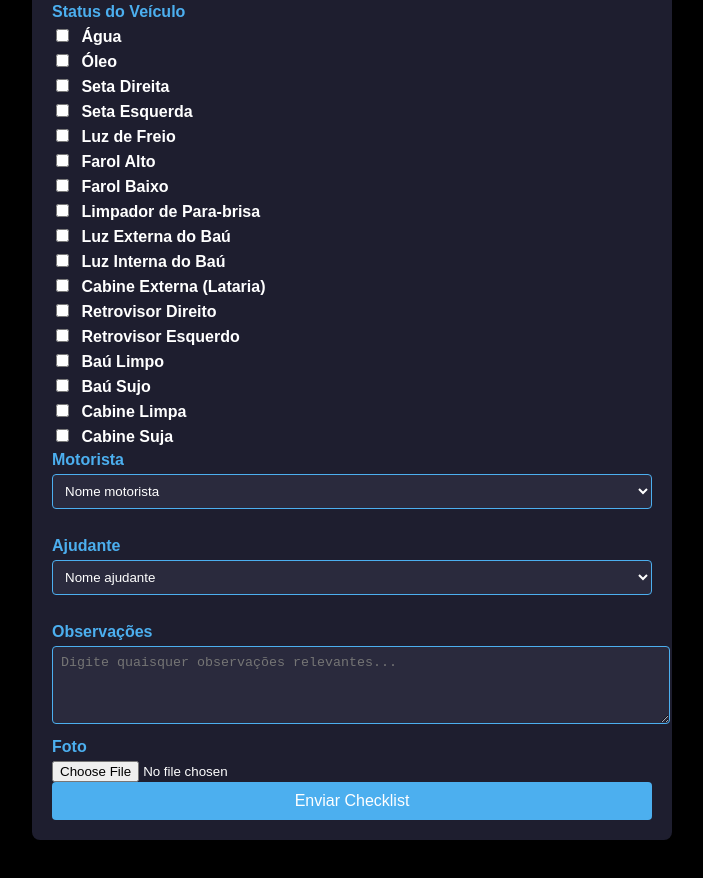
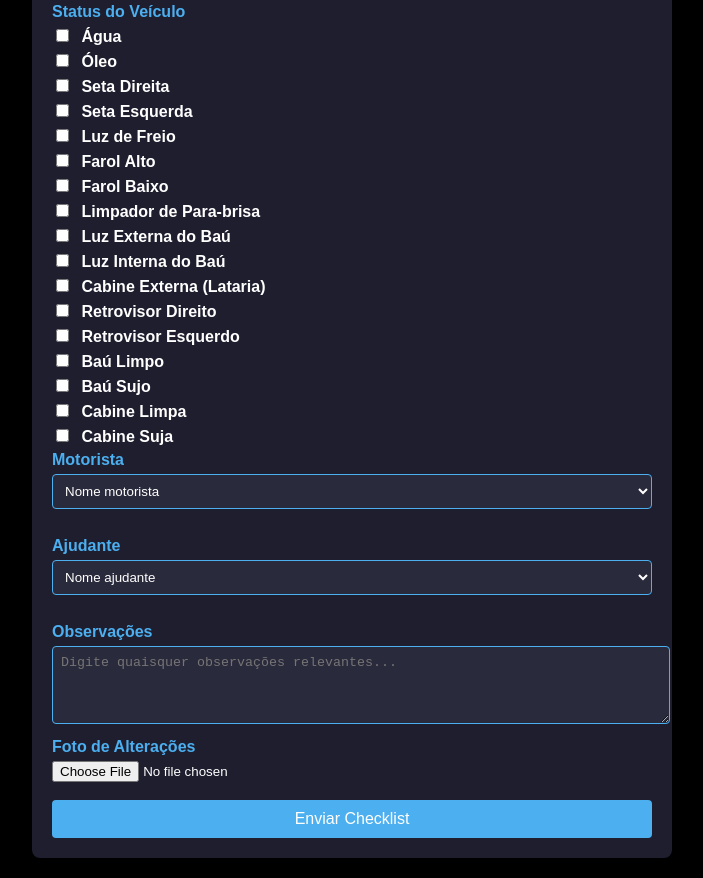
Before and after one commit to rodrigotux/arckanjos, a plain HTML site: page index.html in a window 1280 px wide. Shown: the part 982-1860 px from the top of the page, without its empty margins (288-991 px from the left). Drawn offline with Linux system fonts and the light colour scheme.

Commit message:
Update index.html
adicionado espaco no campo de foto

```diff
--- a/index.html
+++ b/index.html
@@ -182,11 +182,13 @@
         <label for="observacoes">Observações</label>
         <textarea id="observacoes" rows="4" placeholder="Digite quaisquer observações relevantes..."></textarea>
     </div>
+
 <!-- Botão para Upload de Foto -->
 <div class="section">
-    <label for="foto">Foto</label>
+    <label for="foto">Foto de Alterações</label>
     <input type="file" id="foto" accept="image/*">
 </div>
+<br>
         <!-- Botão de Envio -->
         <button class="btn">Enviar Checklist</button>
     </div>
```
